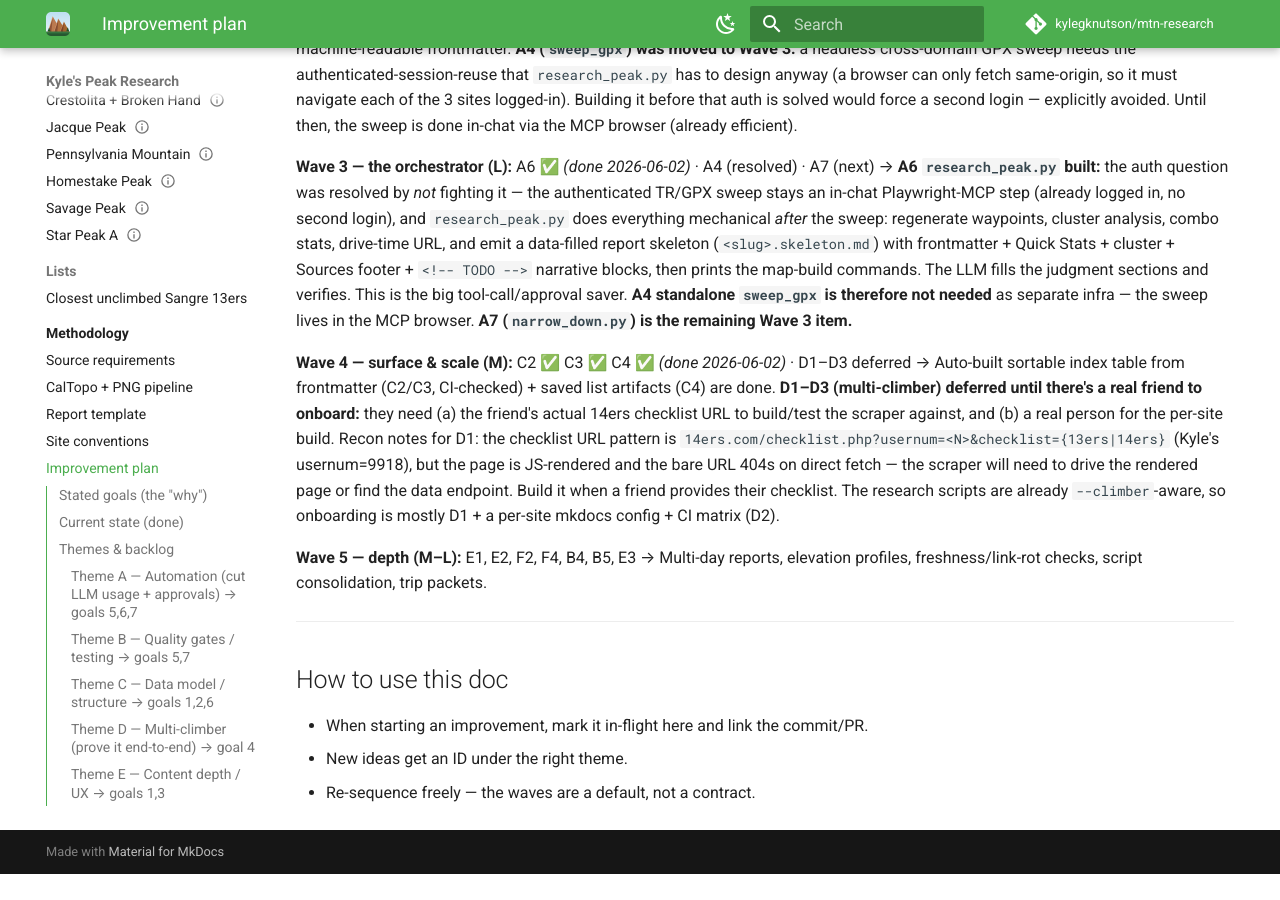
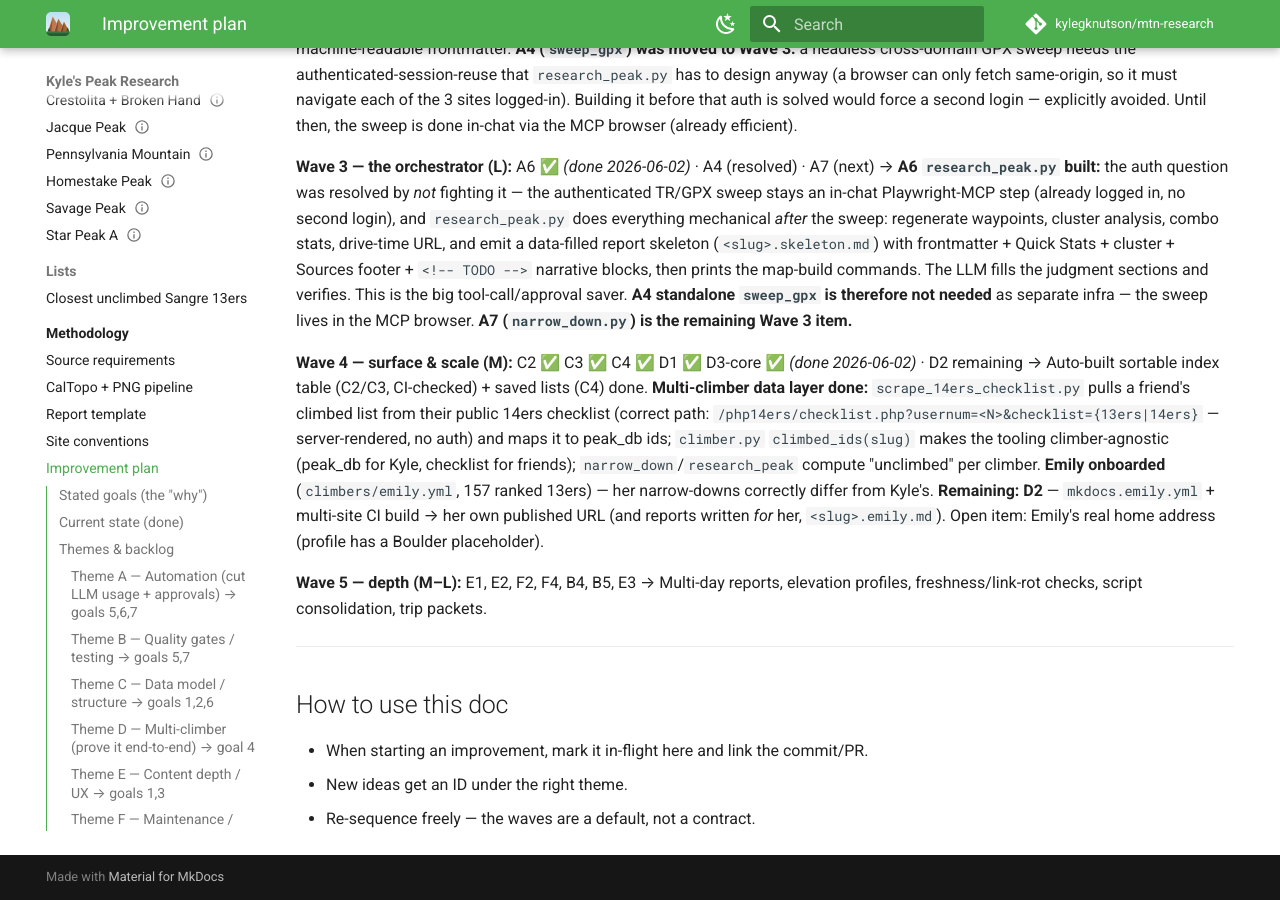
Before and after one commit to kylegknutson/mtn-research, an MkDocs documentation site: the page built from docs/methodology/improvement-plan.md, in a window 1280 px wide and 900 px high, scrolled down 4147 px. Built offline with MkDocs 1.6.1 and Material for MkDocs 9.7.7, drawn with Linux system fonts in a browser that asks for light colours; comment, search, counter and statistics services are not loaded; before the commit the page ends 5021 px from its top, so only the background shows below that.

Commit message:
Plan: D1 + multi-climber data layer done (Emily onboarded); D2 remaining

```diff
--- a/docs/methodology/improvement-plan.md
+++ b/docs/methodology/improvement-plan.md
@@ -114,8 +114,8 @@ Build in order of *value per effort*, smallest-first within a wave so each step
 **Wave 3 — the orchestrator (L):** A6 ✅ *(done 2026-06-02)* · A4 (resolved) · A7 (next)
 → **A6 `research_peak.py` built:** the auth question was resolved by *not* fighting it — the authenticated TR/GPX sweep stays an in-chat Playwright-MCP step (already logged in, no second login), and `research_peak.py` does everything mechanical *after* the sweep: regenerate waypoints, cluster analysis, combo stats, drive-time URL, and emit a data-filled report skeleton (`<slug>.skeleton.md`) with frontmatter + Quick Stats + cluster + Sources footer + `<!-- TODO -->` narrative blocks, then prints the map-build commands. The LLM fills the judgment sections and verifies. This is the big tool-call/approval saver. **A4 standalone `sweep_gpx` is therefore not needed** as separate infra — the sweep lives in the MCP browser. **A7 (`narrow_down.py`) is the remaining Wave 3 item.**
 
-**Wave 4 — surface & scale (M):** C2 ✅ C3 ✅ C4 ✅ *(done 2026-06-02)* · D1–D3 deferred
-→ Auto-built sortable index table from frontmatter (C2/C3, CI-checked) + saved list artifacts (C4) are done. **D1–D3 (multi-climber) deferred until there's a real friend to onboard:** they need (a) the friend's actual 14ers checklist URL to build/test the scraper against, and (b) a real person for the per-site build. Recon notes for D1: the checklist URL pattern is `14ers.com/checklist.php?usernum=<N>&checklist={13ers|14ers}` (Kyle's usernum=9918), but the page is JS-rendered and the bare URL 404s on direct fetch — the scraper will need to drive the rendered page or find the data endpoint. Build it when a friend provides their checklist. The research scripts are already `--climber`-aware, so onboarding is mostly D1 + a per-site mkdocs config + CI matrix (D2).
+**Wave 4 — surface & scale (M):** C2 ✅ C3 ✅ C4 ✅ D1 ✅ D3-core ✅ *(done 2026-06-02)* · D2 remaining
+→ Auto-built sortable index table (C2/C3, CI-checked) + saved lists (C4) done. **Multi-climber data layer done:** `scrape_14ers_checklist.py` pulls a friend's climbed list from their public 14ers checklist (correct path: `/php14ers/checklist.php?usernum=<N>&checklist={13ers|14ers}` — server-rendered, no auth) and maps it to peak_db ids; `climber.py` `climbed_ids(slug)` makes the tooling climber-agnostic (peak_db for Kyle, checklist for friends); `narrow_down`/`research_peak` compute "unclimbed" per climber. **Emily onboarded** (`climbers/emily.yml`, 157 ranked 13ers) — her narrow-downs correctly differ from Kyle's. **Remaining: D2** — `mkdocs.emily.yml` + multi-site CI build → her own published URL (and reports written *for* her, `<slug>.emily.md`). Open item: Emily's real home address (profile has a Boulder placeholder).
 
 **Wave 5 — depth (M–L):** E1, E2, F2, F4, B4, B5, E3
 → Multi-day reports, elevation profiles, freshness/link-rot checks, script consolidation, trip packets.
```
